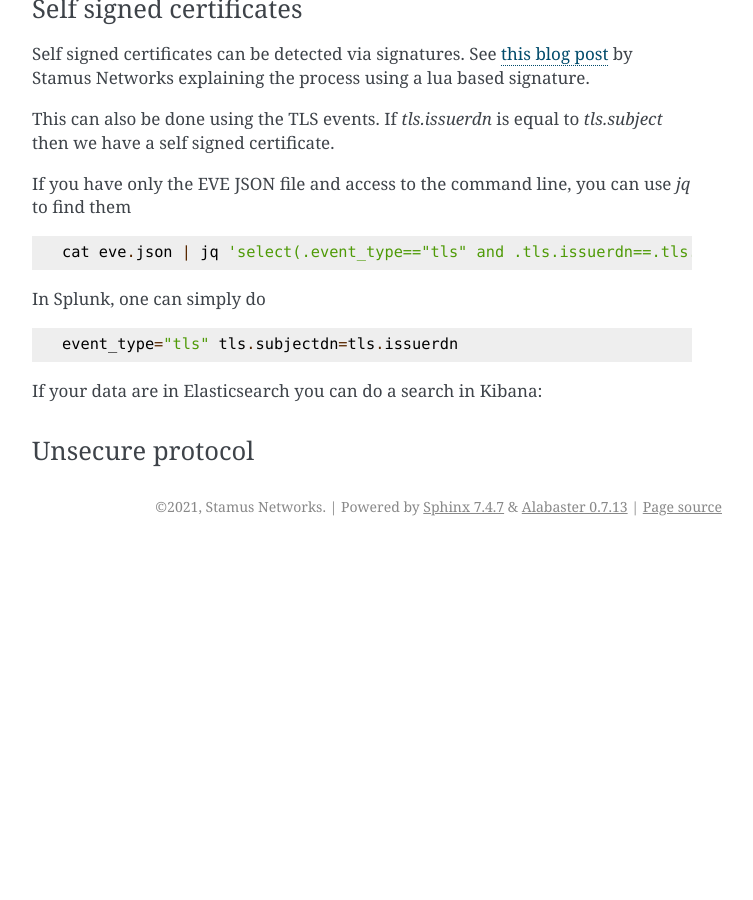
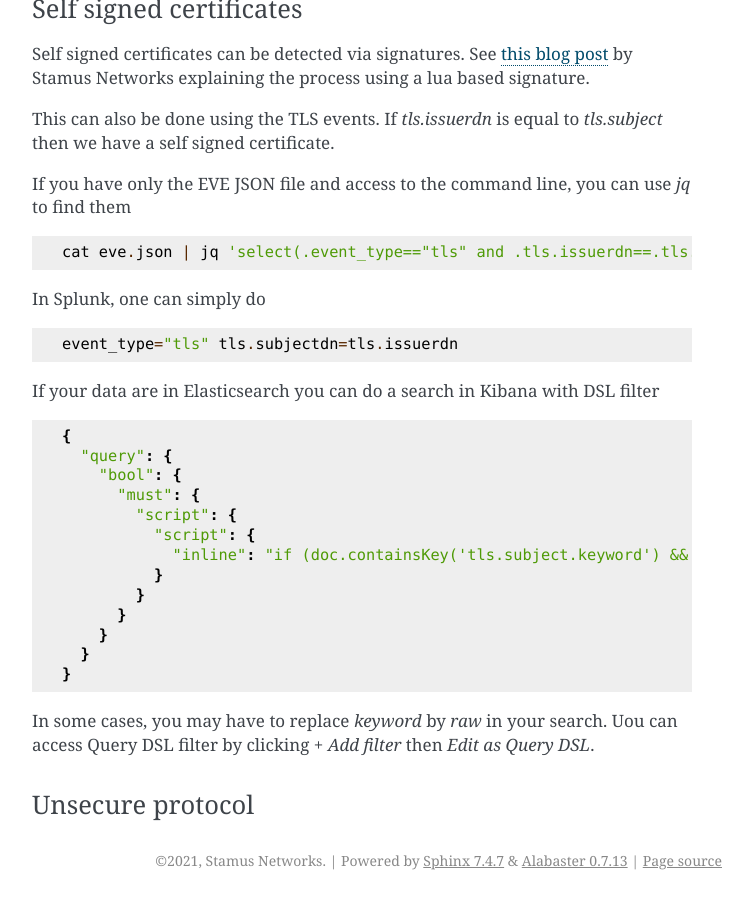
Before and after one commit to StamusNetworks/suricata-4-analysts, a Sphinx documentation site: the page built from source/tls-threat-hunting.rst, in a window 1280 px wide and 900 px high, scrolled down 6791 px. Shown: the whole window, without its empty margins (388-1141 px from the left). Built offline with Sphinx 7.4.7, drawn with Linux system fonts in a browser that asks for light colours; before the commit the page ends 7337 px from its top, so only the background shows below that.

Commit message:
tls: add self signed for Kibana

```diff
--- a/source/tls-threat-hunting.rst
+++ b/source/tls-threat-hunting.rst
@@ -290,7 +290,24 @@ In Splunk, one can simply do ::
 
  event_type="tls" tls.subjectdn=tls.issuerdn
 
-If your data are in Elasticsearch you can do a search in Kibana:
+If your data are in Elasticsearch you can do a search in Kibana with DSL filter ::
+
+  {
+    "query": {
+      "bool": {
+        "must": {
+          "script": {
+            "script": {
+              "inline": "if (doc.containsKey('tls.subject.keyword') && (!doc['tls.subject.keyword'].empty)) { return (doc['tls.subject.keyword'] == doc['tls.issuerdn.keyword']) } else { return false }"
+            }
+          }
+        }
+      }
+    }
+  }
+
+In some cases, you may have to replace `keyword` by `raw` in your search. Uou can access Query DSL filter by clicking `+ Add filter` then `Edit as Query DSL`.
+
 
 Unsecure protocol
 -----------------
```
